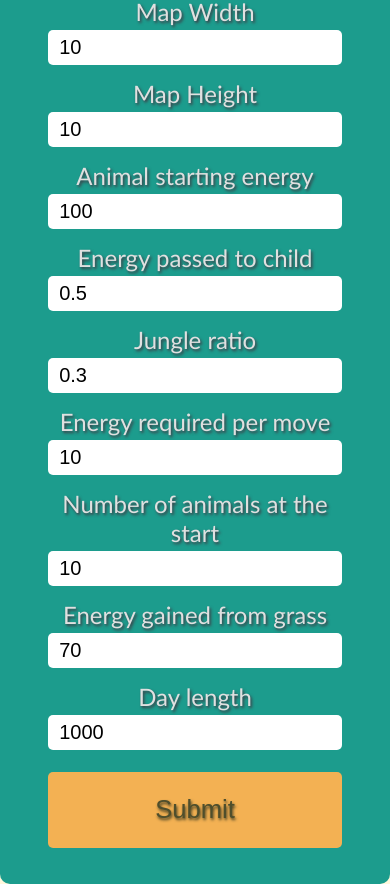
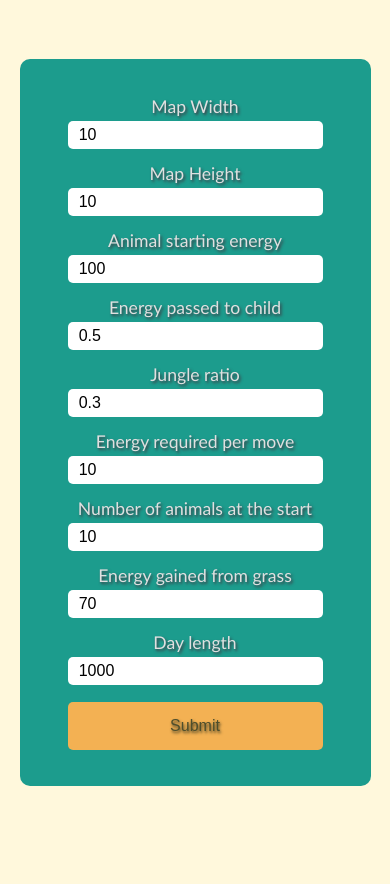
Before and after one commit to Akatroj/animal-simulator-typescript, a website built with Parcel: page src/index.html in a window 390 px wide. After the commit the page ends 844 px from the top, so only its background shows below. Built offline with nearby package versions, Linux system fonts and the light colour scheme.

Commit message:
Small fixes. Updated Readme.md. Config form now correctly displays on mobile.

```diff
--- a/package.json
+++ b/package.json
@@ -5,6 +5,7 @@
   "scripts": {
     "test": "echo \"Error: no test specified\" && exit 1",
     "clean": "rimraf -rf dist",
+    "prestart": "npm run clean",
     "start": "parcel serve src/index.html",
     "watch": "parcel watch src/index.html",
     "build": "parcel build src/index.html --public-url ./",
--- a/src/controller/CanvasController.ts
+++ b/src/controller/CanvasController.ts
@@ -56,6 +56,7 @@ export const CanvasController = new (class CanvasController extends CanvasClickP
 
   showCanvas(): void {
     this.container.style.display = '';
+    this.handleResize();
   }
 
   hideCanvas(): void {
--- a/src/index.css
+++ b/src/index.css
@@ -158,3 +158,21 @@ input::-webkit-inner-spin-button {
 #genome {
   font-size: 1rem;
 }
+
+@media screen and (max-height: 900px) {
+  #form-container label {
+    padding: 0;
+    margin: 0 0 0.25em 0;
+    font-size: 1.1rem;
+  }
+  #form-container {
+    /* padding: 1rem 1.5rem; */
+    box-sizing: border-box;
+    width: 90%;
+  }
+  #form-container input,
+  #form-container button {
+    font-size: 1em;
+    /* height: 1.5em; */
+  }
+}
```
Also changed, not shown: README.md.
